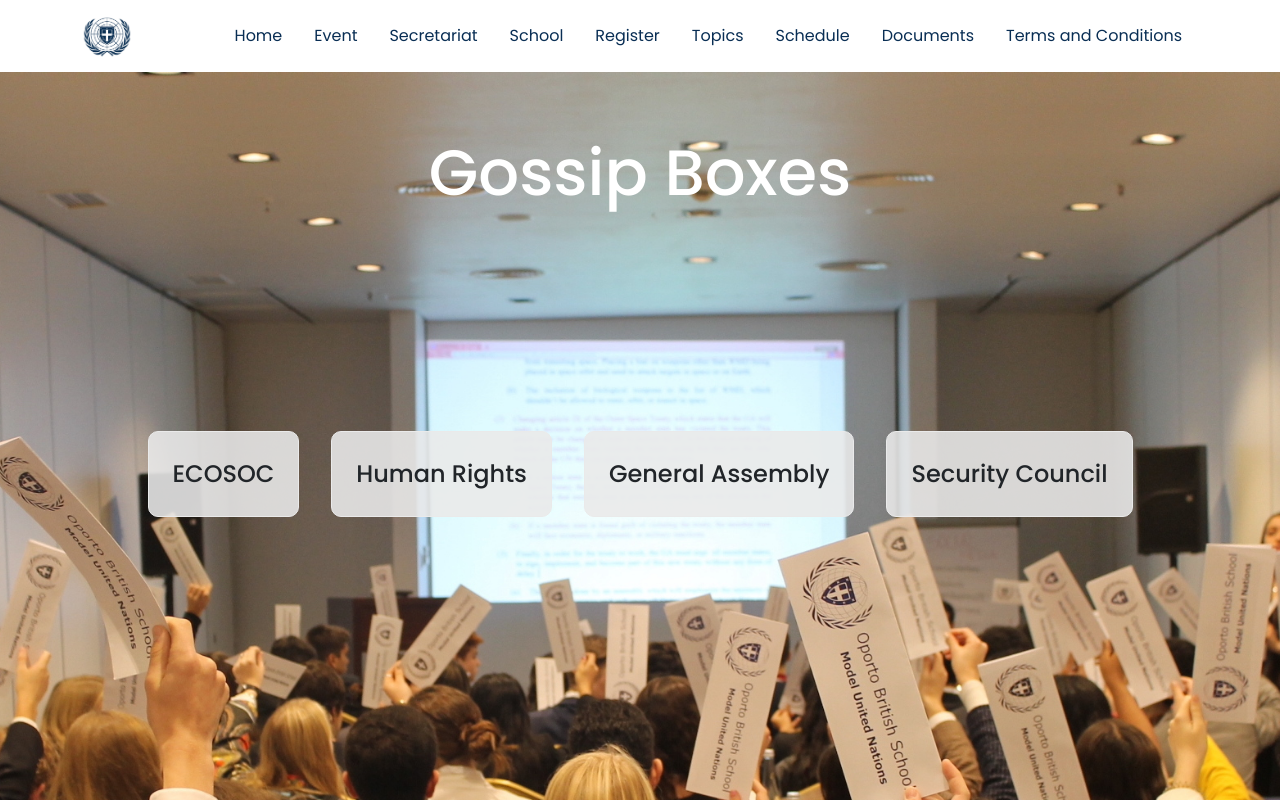
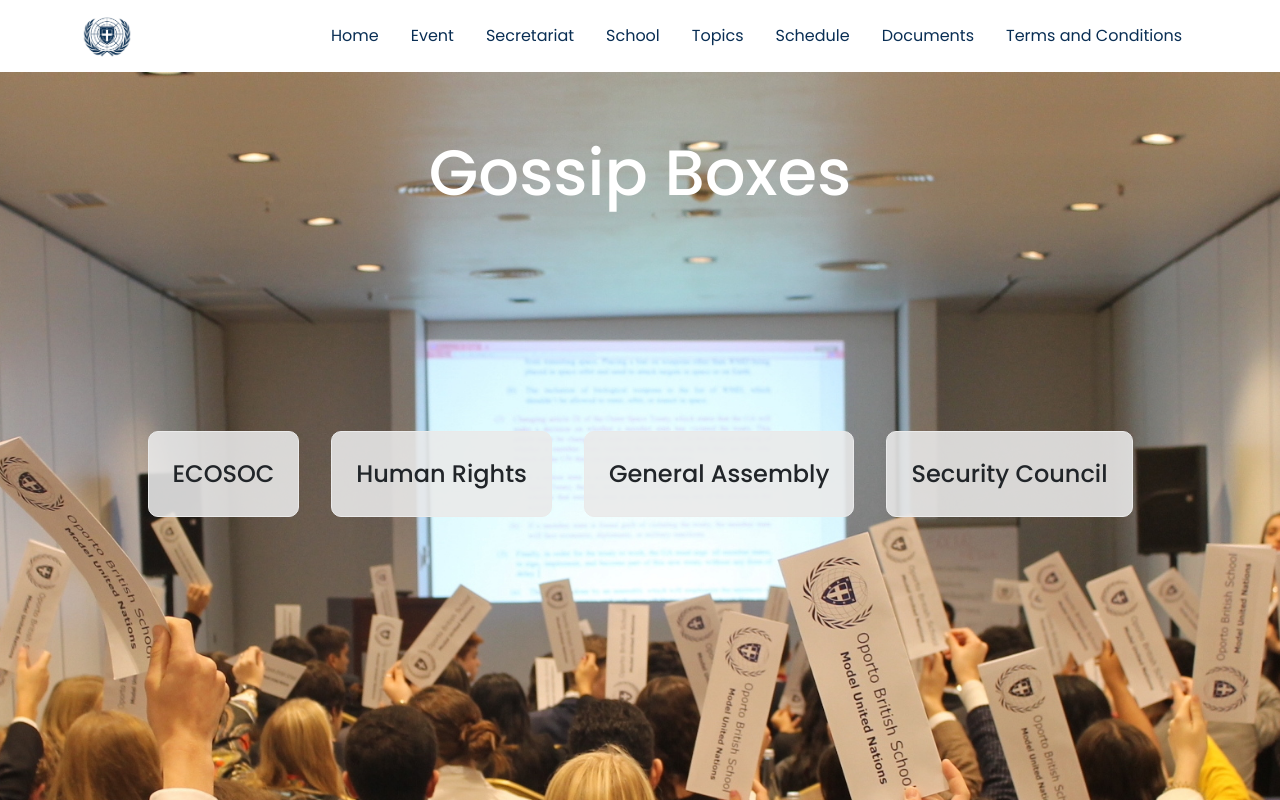
Before and after one commit to cesarhuret/obsmun, a Next.js app: page /gossipbox in a window 1280 px wide. Shown: the top 800 px of the page. Built offline with nearby package versions, Linux system fonts and the light colour scheme.

Commit message:
Update navbar.js

```diff
--- a/components/navbar.js
+++ b/components/navbar.js
@@ -17,7 +17,6 @@ export default function Menu () {
                         <span className={styles.link}><Link href='/obsmun'>Event</Link></span>
                         <span className={styles.link}><Link href='/secretariat'>Secretariat</Link></span>
                         <span className={styles.link}><Link href='/obs'>School</Link></span>
-                        <span className={styles.link}><Link href='/registration'>Register</Link></span>
                         <span className={styles.link}><Link href='/topics'>Topics</Link></span>
                         <span className={styles.link}><Link href='/schedule'>Schedule</Link></span>
                         <span className={styles.link}><Link href='/documents'>Documents</Link></span>
```
